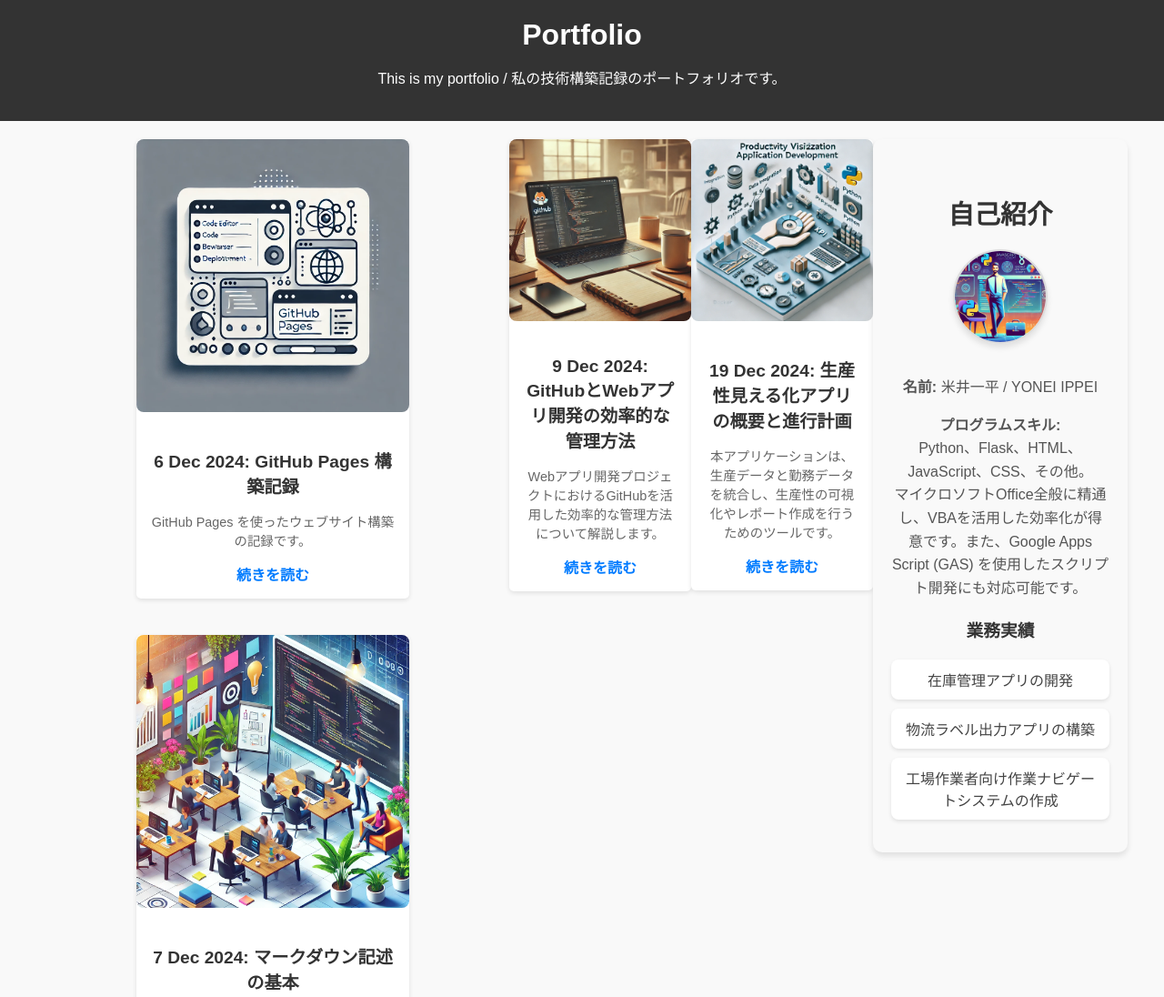
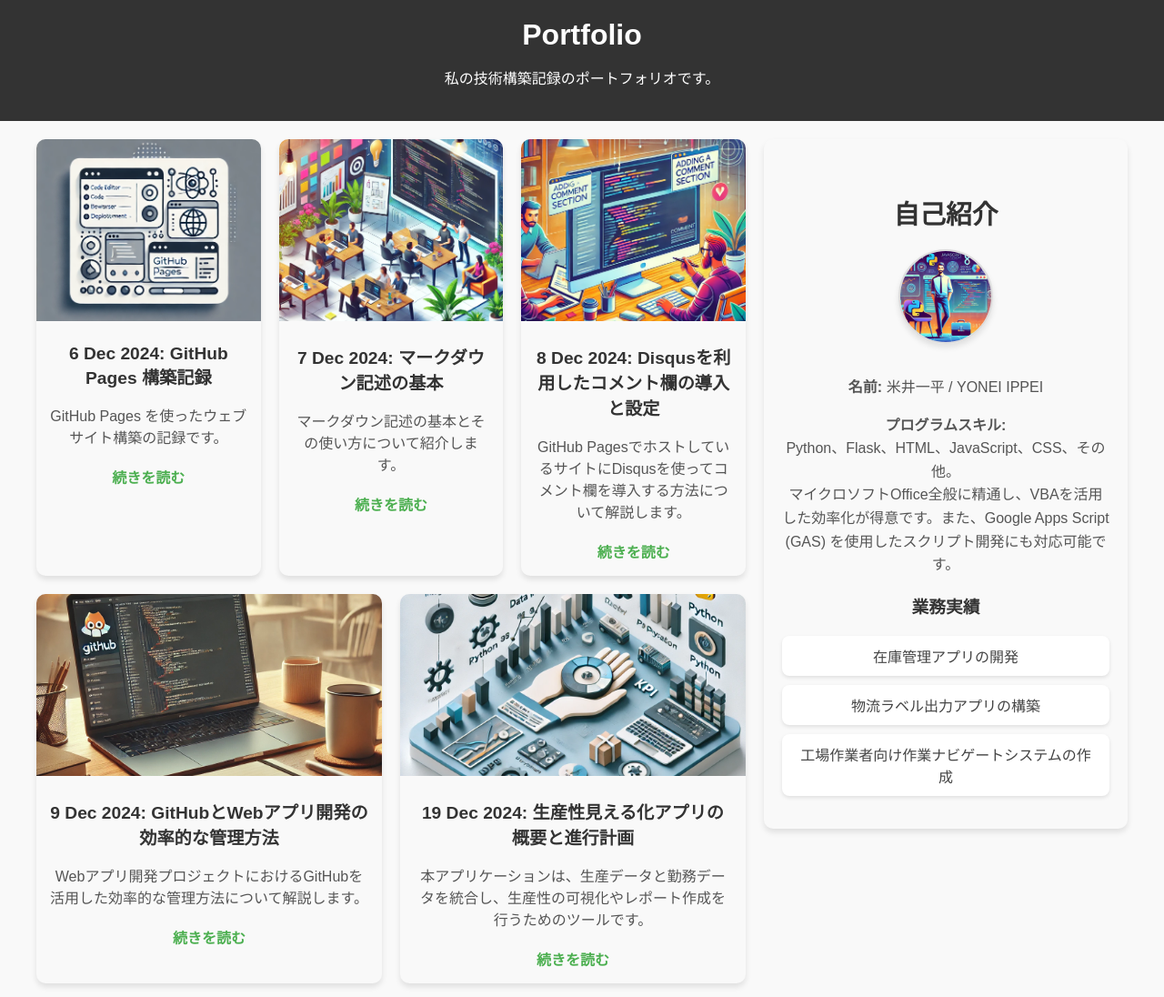
Before and after one commit to PP-lib/Portfolio, a plain HTML site: page index.html in a window 1280 px wide. Shown: the top 1096 px of the page at 91% size. Drawn offline with Linux system fonts and the light colour scheme.

Commit message:
organize index

```diff
--- a/index.html
+++ b/index.html
@@ -3,22 +3,72 @@
 <head>
     <meta charset="UTF-8">
     <meta name="viewport" content="width=device-width, initial-scale=1.0">
+    <link rel="stylesheet" href="../style.css">
     <title>Portfolio</title>
-    <link rel="stylesheet" href="style.css">
     <style>
-        /* レイアウト全体の調整 */
         main {
             display: flex;
-            justify-content: space-between; /* 自己紹介と記事一覧を左右に配置 */
+            justify-content: space-between;
             align-items: flex-start;
             max-width: 1200px;
             margin: 0 auto;
             padding: 20px;
         }
 
-        /* 自己紹介セクションのスタイル */
+        .articles {
+            width: 65%;
+            display: flex;
+            flex-wrap: wrap;
+            gap: 20px;
+        }
+
+        .card {
+            flex: 1 1 calc(33.333% - 20px);
+            background-color: #f9f9f9;
+            border-radius: 10px;
+            box-shadow: 0 4px 6px rgba(0, 0, 0, 0.1);
+            overflow: hidden;
+            display: flex;
+            flex-direction: column;
+            text-align: center;
+        }
+
+        .card img {
+            width: 100%;
+            height: 200px;
+            object-fit: cover;
+        }
+
+        .card-content {
+            padding: 15px;
+            flex-grow: 1;
+        }
+
+        .card-content h3 {
+            font-size: 1.2rem;
+            color: #333;
+            margin-bottom: 10px;
+        }
+
+        .card-content p {
+            font-size: 1rem;
+            color: #555;
+            margin-bottom: 20px;
+        }
+
+        .card-content a {
+            color: #4CAF50;
+            text-decoration: none;
+            font-weight: bold;
+            transition: color 0.3s ease;
+        }
+
+        .card-content a:hover {
+            color: #388E3C;
+        }
+
         .about-me {
-            width: 30%; /* 自己紹介を右側に配置 */
+            width: 30%;
             background-color: #f9f9f9;
             border-radius: 10px;
             padding: 20px;
@@ -53,7 +103,6 @@
             color: #444;
         }
 
-        /* イメージ図のスタイル */
         .author-image {
             max-width: 100px;
             margin: 0 auto 15px;
@@ -61,35 +110,15 @@
             border: 2px solid #ddd;
             box-shadow: 0 4px 6px rgba(0, 0, 0, 0.1);
         }
-
-        /* 記事一覧のスタイル */
-        .articles {
-            width: 65%; /* 記事一覧を左側に配置 */
-        }
-
-        .card {
-            margin-bottom: 20px;
-        }
-
-        .card img {
-            max-width: 100%;
-            border-radius: 8px;
-        }
-
-        .card-content {
-            margin-top: 10px;
-        }
     </style>
 </head>
 <body>
     <header>
         <h1>Portfolio</h1>
-        <p>This is my portfolio / 私の技術構築記録のポートフォリオです。</p>
+        <p>私の技術構築記録のポートフォリオです。</p>
     </header>
     <main>
-        <!-- 記事一覧 -->
         <div class="articles">
-            <!-- No.1 記事 -->
             <div class="card">
                 <img src="images/image1.png" alt="GitHub Pages 構築記録">
                 <div class="card-content">
@@ -99,7 +128,6 @@
                 </div>
             </div>
 
-            <!-- No.2 記事 -->
             <div class="card">
                 <img src="images/image2.png" alt="マークダウン記述の基本">
                 <div class="card-content">
@@ -109,27 +137,24 @@
                 </div>
             </div>
 
-            <!-- No.3 記事 -->
             <div class="card">
                 <img src="images/image3.png" alt="Disqusを利用したコメント欄の導入と設定">
                 <div class="card-content">
                     <h3>8 Dec 2024: Disqusを利用したコメント欄の導入と設定</h3>
-                    <p>本記事では、GitHub PagesでホストしているサイトにDisqusを使ってコメント欄を導入する方法について解説します。</p>
+                    <p>GitHub PagesでホストしているサイトにDisqusを使ってコメント欄を導入する方法について解説します。</p>
                     <a href="articles/article3.html">続きを読む</a>
                 </div>
             </div>
-        </div>
 
-        <!-- No.4 記事 -->
             <div class="card">
-            <img src="images/image4.png" alt="GitHubとWebアプリ開発の効率的な管理方法<">
+                <img src="images/image4.png" alt="GitHubとWebアプリ開発の効率的な管理方法">
                 <div class="card-content">
                     <h3>9 Dec 2024: GitHubとWebアプリ開発の効率的な管理方法</h3>
                     <p>Webアプリ開発プロジェクトにおけるGitHubを活用した効率的な管理方法について解説します。</p>
                     <a href="articles/article4.html">続きを読む</a>
                 </div>
             </div>
-        <!-- No.5 記事 -->
+
             <div class="card">
                 <img src="images/image5.png" alt="生産性見える化アプリの概要と進行計画">
                 <div class="card-content">
@@ -138,14 +163,12 @@
                     <a href="articles/article5.html">続きを読む</a>
                 </div>
             </div>
+        </div>
 
-        </div>
-        <!-- 自己紹介 -->
         <section class="about-me">
             <h2>自己紹介</h2>
-            <!-- 作者のイメージ図 -->
             <img src="images/author_image.jpg" alt="作者のイメージ図" class="author-image">
-            <p><strong>名前:</strong> 米井一平 / YONEI IPPEI    </p>
+            <p><strong>名前:</strong> 米井一平 / YONEI IPPEI</p>
             <p>
                 <strong>プログラムスキル:</strong><br>
                 Python、Flask、HTML、JavaScript、CSS、その他。<br>
```
Lines whose indentation alone changed are shown as unchanged.
